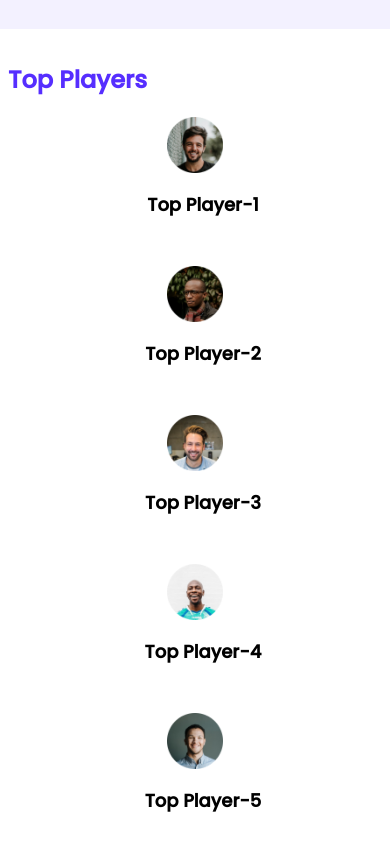
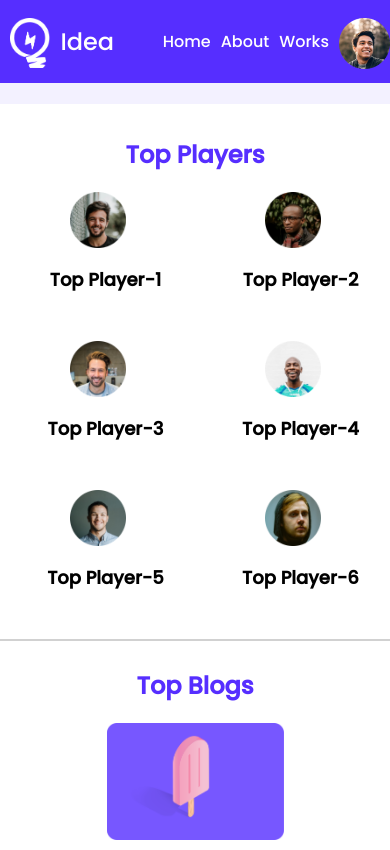
Before and after one commit to DevMohi/leader-board-css, a plain HTML site: page index.html in a window 390 px wide. Shown: the top 850 px of the page. Drawn offline with Linux system fonts and the light colour scheme.

Commit message:
final responsive

```diff
--- a/index.html
+++ b/index.html
@@ -15,8 +15,30 @@
 
 <body>
     <!-- header start  -->
-    <header>
+    <header class="header">
+        <nav class="nav-bar">
+            <div class="nav-left">
+                <div class="nav-icon">
+                    <img src="images/icons/logo.png" alt="">
+                </div>
+                <div class="icon-name">
+                    <p>Idea</p>
+                </div>
+            </div>
 
+            <div class="nav-link">
+                <ul>
+                    <li>Home</li>
+                    <li>About</li>
+                    <li>Works</li>
+                </ul>
+
+                <div class="nav-profile">
+                    <img src="images/icons/profile.png" alt="">
+                </div>
+            </div>
+
+        </nav>
     </header>
     <!-- header end  -->
     <main>
--- a/styles/style.css
+++ b/styles/style.css
@@ -5,6 +5,7 @@
 body{
     font-family: 'Poppins', sans-serif;
     background-color: #F3F1FF;
+    margin: 0px;
 }
 main{
     display: flex;
@@ -20,6 +21,61 @@ main{
     border-radius: 5px;
 
 }
+
+/* header styles  */
+.header{
+    background-color: #562EFF;
+    display: flex;
+    justify-content: center;
+}
+
+.nav-bar{
+    display: flex;
+    width: 900px;
+    justify-content: space-between;
+}
+.nav-left{
+    display: flex;
+    align-items: center;
+}
+
+.nav-icon{
+    margin-top: 10px;
+}
+.nav-icon img{
+    width: 40.42px;
+}
+.icon-name{
+    color: #FFFFFF;
+    margin-left: 10px;
+}
+.icon-name p{
+    font-size: 24px;
+}
+
+.nav-link{
+    display: flex;
+    align-items: center;
+}
+.nav-link ul{
+    display: flex;
+}
+.nav-link ul li {
+    list-style: none;
+    margin-right: 36px;
+    color: #FFFFFF;
+}
+.nav-link ul li:hover{
+    color: black;
+    cursor: pointer;
+}
+.nav-profile{
+    margin-top: 10px;
+}
+
+
+
+
 
 /* top players style  */
 .top-players{
@@ -127,33 +183,65 @@ Top blogs styles
 
 /* Mobile Devices  */
 
-@media only screen and (max-width:688px) {
-    .container{
+
+  @media only screen and (max-width: 688px) {
+      .nav-left {
+          margin-left: 10px;
+      }
+      .nav-link {
+          background-color: #562EFF;
+      }
+      .nav-link ul li {
+          margin-right: 10px;
+      }
+      .container,
+      .nav-bar {
           width: 100%;
       }
-    .players, .blogs , .courses{
-        /* background-color: red; */
-        grid-template-columns: repeat(1,1fr);
+      .players {
+          grid-template-columns: repeat(2, 1fr);
       }
-    .player, .blog{
-        flex-direction:column ;
-    }
-
-
-}
-
-/* Tablet Devices  */
-
-@media only screen and (min-width:688px) and (max-width:992px){
-
-    .container{
+      .blogs,
+      .courses {
+          grid-template-columns: repeat(1, 1fr);
           width: 100%;
       }
-    .players, .courses{
-        grid-template-columns: repeat(2,1fr);
+      .courses {
+          place-items: center;
+          grid-row-gap: 15px;
       }
-
-    .blogs{
-        grid-template-columns: repeat(1,1fr);
+      .section-title {
+          text-align: center;
+      }
+      .blog-info p {
+          text-align: center;
+      }
+      .player,
+      .blog {
+          flex-direction: column;
+          align-items: center;
       }
   }
+  /* tablet devices */
+
+  @media only screen and (min-width:688px) and (max-width: 992px) {
+      .nav-left {
+          margin-left: 10px;
+      }
+      .nav-link ul li {
+          margin-right: 10px;
+      }
+      .nav-profile img {
+          margin-right: 45px;
+      }
+      .container {
+          width: 100%;
+          text-align: center;
+      }
+      .players,
+      .courses {
+          grid-template-columns: repeat(2, 1fr);
+          place-items: center;
+          grid-row-gap: 15px;
+      }
+  }
```
Lines whose indentation alone changed are shown as unchanged.
